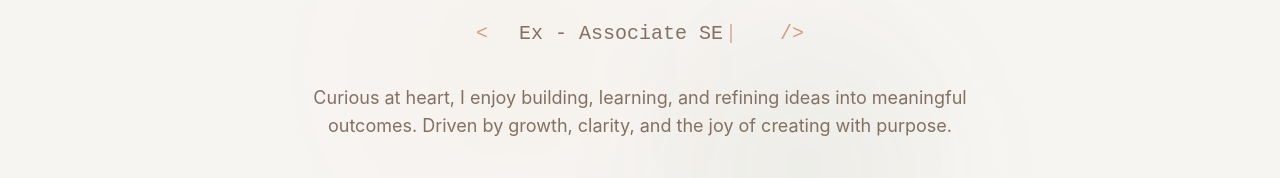
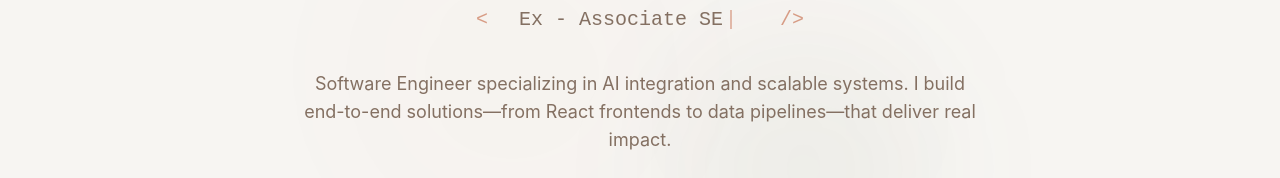
Before and after one commit to snehabejugam/My_Portfolio, a React (Vite) app: page / in a window 1280 px wide. Shown: the part 320-498 px from the top of the page. Built offline with nearby package versions, Linux system fonts and the light colour scheme; the HTML template or start-up script is replaced by a standard one.

Commit message:
Updated hero section

```diff
--- a/src/components/Hero.tsx
+++ b/src/components/Hero.tsx
@@ -142,8 +142,8 @@ const Hero = () => {
             transition={{ delay: 0.6, duration: 0.8 }}
             className="text-muted-foreground text-lg max-w-2xl mx-auto mb-10"
           >
-            Curious at heart, I enjoy building, learning, and refining ideas into meaningful outcomes.
-            Driven by growth, clarity, and the joy of creating with purpose.
+            Software Engineer specializing in AI integration and scalable systems. I build end-to-end solutions—from React frontends to data pipelines—that deliver real impact.
+
           </motion.p>
 
           <motion.div
```
